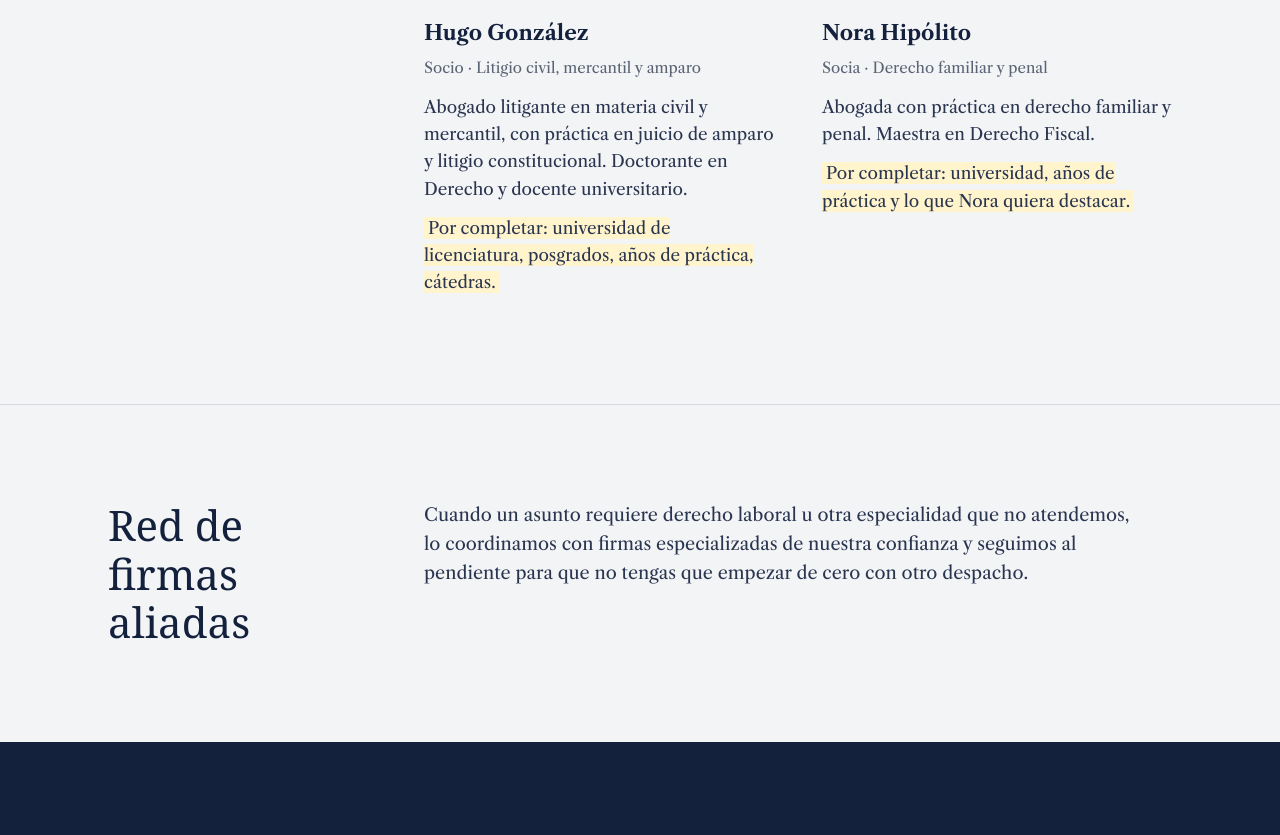
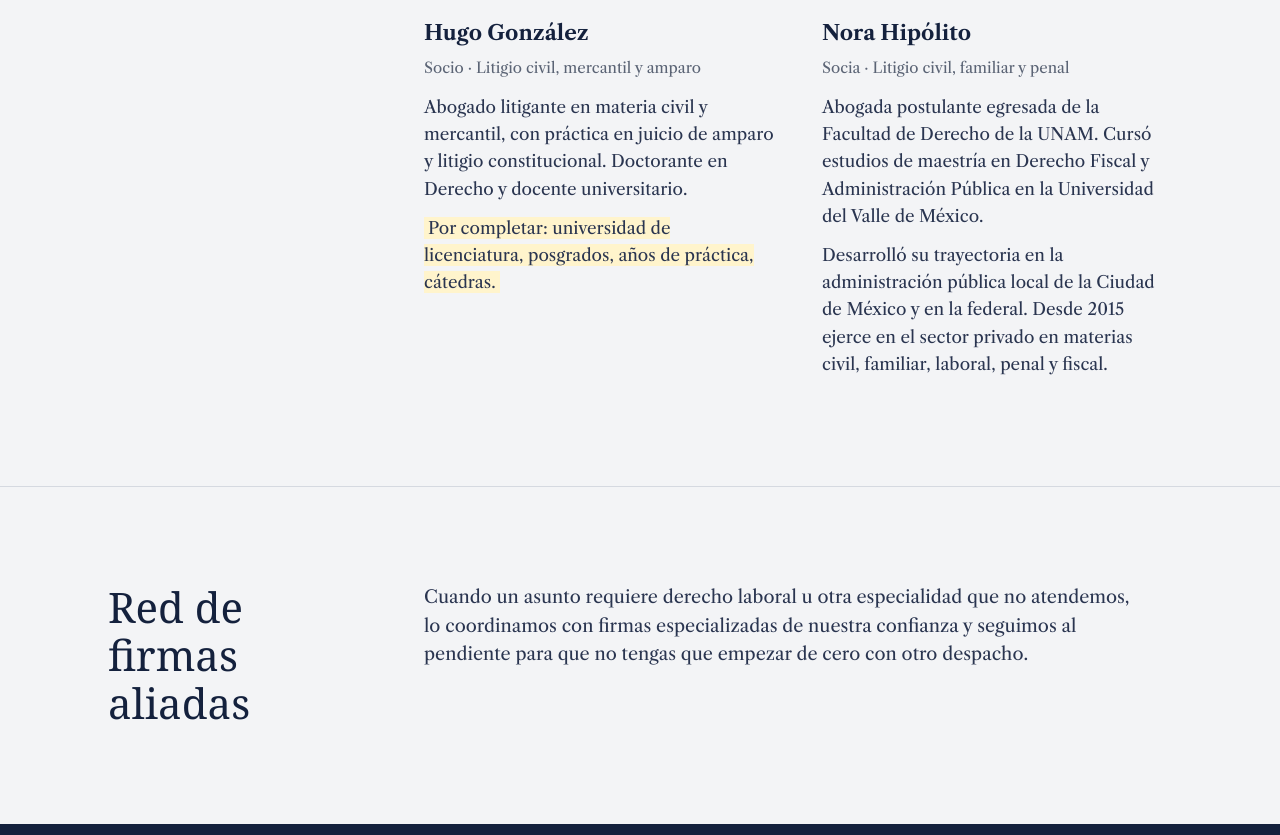
Before and after one commit to egal-mx/egal.mx, a plain HTML site: page index.html in a window 1280 px wide. Shown: the part 3186-4021 px from the top of the page. Drawn offline with nearby package versions, Linux system fonts and the light colour scheme; a web font is replaced by a local one.

Commit message:
Agrega semblanza de Nora
Co-Authored-By: Claude Opus 5.5 <noreply@anthropic.com>
Claude-Session: https://claude.ai/code/session_01Gh73bEBMnTCtScv9YWYuW7

```diff
--- a/index.html
+++ b/index.html
@@ -284,9 +284,9 @@
         <article class="socio">
           <img class="retrato" src="fotos/nora.jpg" width="800" height="1000" alt="Nora Hipólito, socia de (L)EGAL" loading="lazy">
           <h3>Nora Hipólito</h3>
-          <p class="cargo">Socia · Derecho familiar y penal</p>
-          <p>Abogada con práctica en derecho familiar y penal. Maestra en Derecho Fiscal.</p>
-          <p><span class="pendiente">Por completar: universidad, años de práctica y lo que Nora quiera destacar.</span></p>
+          <p class="cargo">Socia · Litigio civil, familiar y penal</p>
+          <p>Abogada postulante egresada de la Facultad de Derecho de la UNAM. Cursó estudios de maestría en Derecho Fiscal y Administración Pública en la Universidad del Valle de México.</p>
+          <p>Desarrolló su trayectoria en la administración pública local de la Ciudad de México y en la federal. Desde 2015 ejerce en el sector privado en materias civil, familiar, laboral, penal y fiscal.</p>
         </article>
       </div>
     </div>
```
